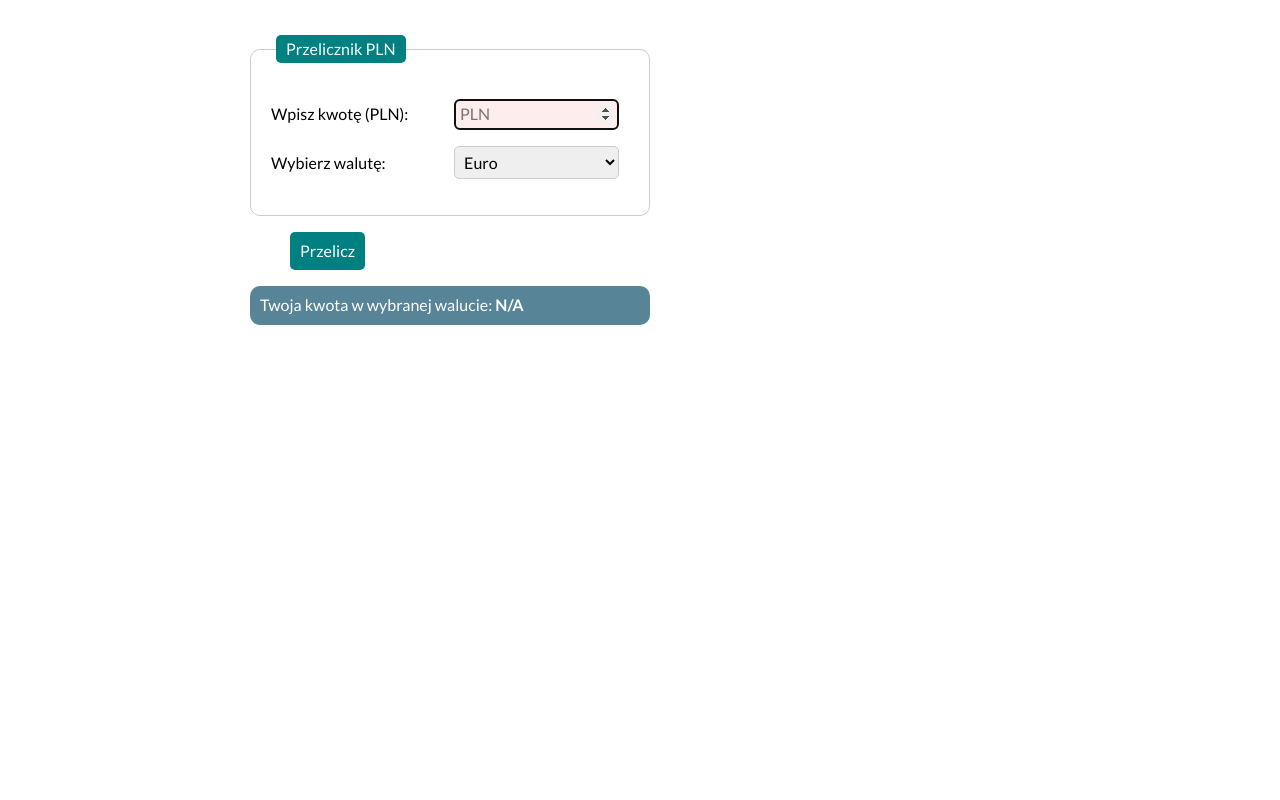
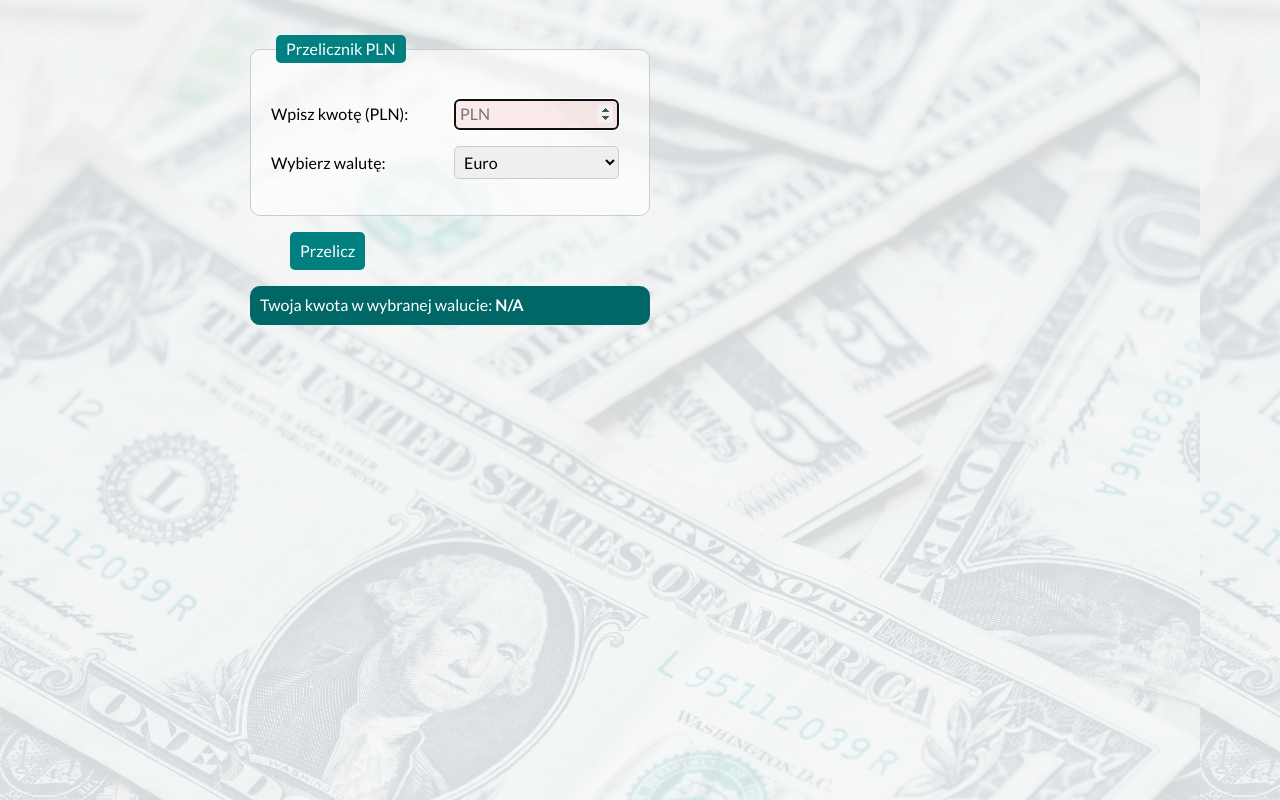
Before and after one commit to konradkapica/currency-converter, a plain HTML site: page index.html in a window 1280 px wide. Drawn offline with nearby package versions, Linux system fonts and the light colour scheme.

Commit message:
background image added

```diff
--- a/css/body.css
+++ b/css/body.css
@@ -11,4 +11,5 @@ html {
     margin: 0 auto;
     padding: 10px;
     font-family: 'Lato', sans-serif;
+    background-image: url(../images/background.png);
 }
--- a/css/form.css
+++ b/css/form.css
@@ -13,6 +13,7 @@
     width: 100%;
     max-width: 400px;
     margin: 25px 0 0 0;
+    background-color: rgba(255, 255, 255, 0.632);
 }
 
 .form__legend {
@@ -37,7 +38,7 @@
 
 .form__button {
     border: none;
-    background-color: teal;
+    background-color: #008080;
     color: white;
     padding: 10px;
     border-radius: 5px;
@@ -53,7 +54,7 @@
 }
 
 .result {
-    background-color: hsla(198, 100%, 19%, 0.655);
+    background-color: hsl(180, 100%, 20%);
     color: rgb(255, 255, 255);
     border-radius: 10px;
     padding: 10px;
```
Also changed, not shown: images/background.png (added).
